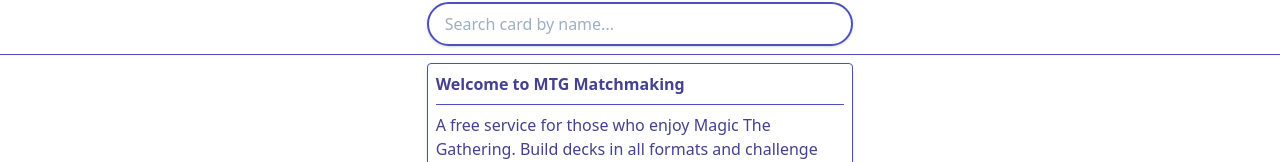
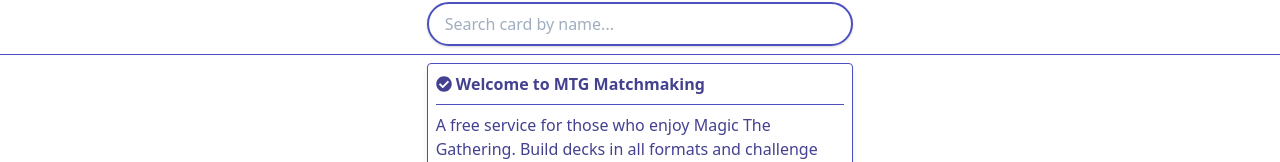
Before and after one commit to whtirado/react-mtg-app, a React (Create React App) app: page / in a window 1280 px wide. Shown: the part 122-284 px from the top of the page. Built offline with nearby package versions, Linux system fonts and the light colour scheme.

Commit message:
Added icon to welcome page card.

```diff
--- a/src/Components/Welcome/Welcome.js
+++ b/src/Components/Welcome/Welcome.js
@@ -1,6 +1,6 @@
 import React from 'react';
 import { FontAwesomeIcon } from '@fortawesome/react-fontawesome';
-import { faPlayCircle } from '@fortawesome/free-solid-svg-icons';
+import { faPlayCircle, faCheckCircle } from '@fortawesome/free-solid-svg-icons';
 import { Link } from 'react-router-dom';
 
 export default function Welcome() {
@@ -8,7 +8,7 @@
     <section className='flex sm:justify-center'>
       <article className='w-full border shadow-md rounded p-2 m-2 border-indigo-700 sm:w-1/2 lg:w-1/3'>
         <header className='pb-2 border-b border-indigo-700 font-bold text-indigo-800'>
-          Welcome to MTG Matchmaking
+          <FontAwesomeIcon icon={faCheckCircle} /> Welcome to MTG Matchmaking
         </header>
         <div className='text-indigo-800 py-2'>
           A free service for those who enjoy Magic The Gathering. Build decks in
```
